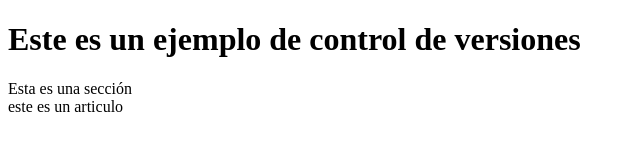
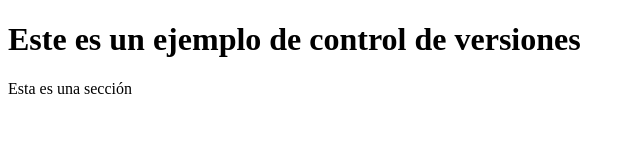
Before and after one commit to Eduarrb/08_git-prototipado, a plain HTML site: page index.html in a window 1280 px wide. Shown: the full height of the page, 0-640 px from the left. Drawn offline with Linux system fonts and the light colour scheme.

Commit message:
3er comit

```diff
--- a/index.html
+++ b/index.html
@@ -10,8 +10,5 @@
     <section>
         Esta es una sección
     </section>
-    <article>
-        este es un articulo
-    </article>
 </body>
 </html>
```
